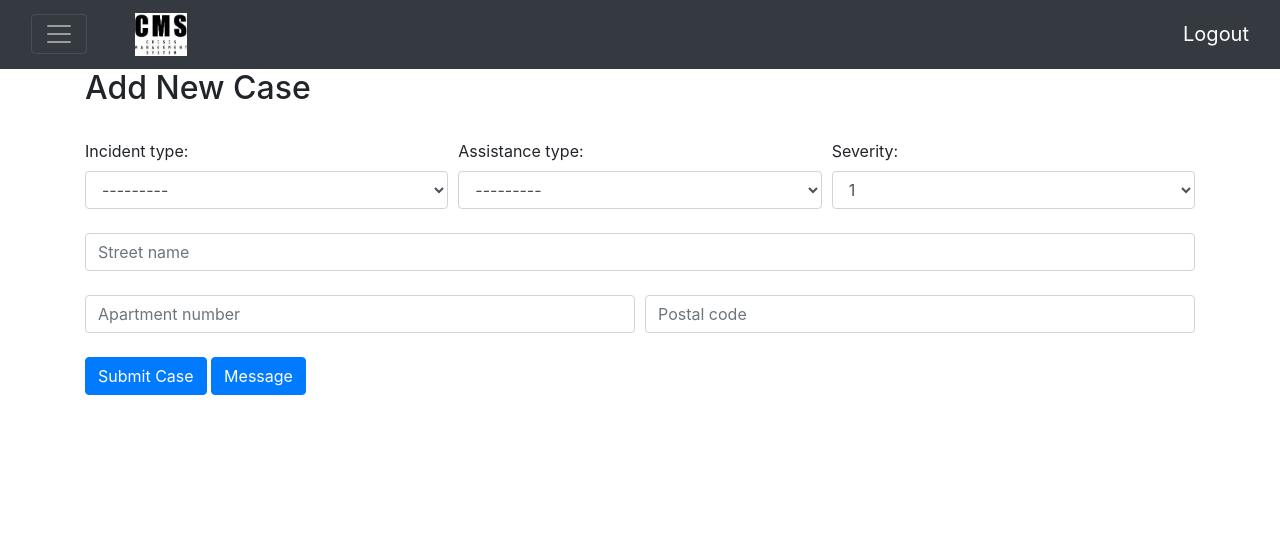
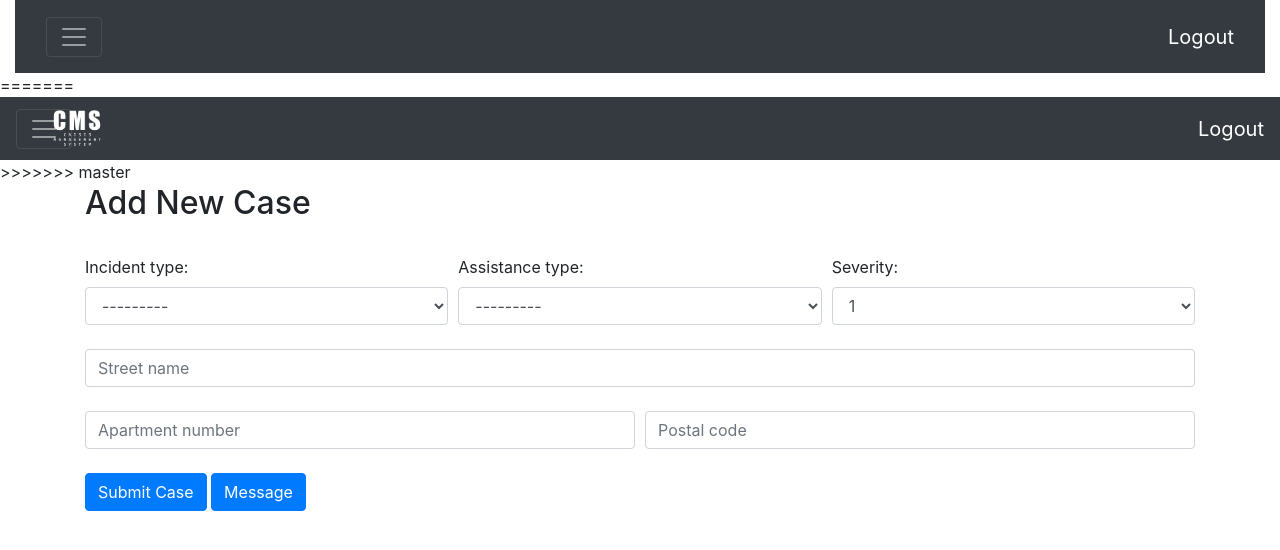
Before and after one commit to ndinhledan/CMS, a Django app: page /cms/create-incident/ in a window 1280 px wide. Shown: the top 550 px of the page. Run offline with Django 3.2, Linux system fonts and the light colour scheme; a user stored in the database is signed in; data comes from the database, SQL or seed files in the repository; some libraries are stand-ins or nearby versions.

Commit message:
Update nav bar.html

```diff
--- a/cms/templates/cms/nav bar.html
+++ b/cms/templates/cms/nav bar.html
@@ -156,3 +156,142 @@
 
 
 		</script>
+
+=======
+	{% load staticfiles %}
+	<link rel="stylesheet" href="{% static 'cms/css/bootstrap.min.css' %}" type='text/css' />
+	<script src="//maxcdn.bootstrapcdn.com/bootstrap/4.1.1/js/bootstrap.min.js"></script>
+	<script src="//cdnjs.cloudflare.com/ajax/libs/jquery/3.2.1/jquery.min.js"></script>
+	<link rel="stylesheet" href="https://use.fontawesome.com/releases/v5.7.2/css/all.css"
+		integrity="sha384-fnmOCqbTlWIlj8LyTjo7mOUStjsKC4pOpQbqyi7RrhN7udi9RwhKkMHpvLbHG9Sr" crossorigin="anonymous">
+</head>
+
+<style>
+	.close {
+		color: #FFFFFF;
+		position: absolute;
+		bottom: 5px;
+		font-size: 25px;
+		margin-left: 45%;
+	}
+
+	.close:hover {
+		color: white;
+	}
+
+	.sidenav {
+		height: 100%;
+		width: 0;
+		position: fixed;
+		z-index: 1;
+		top: 0;
+		left: 0;
+		background-color: #111;
+		overflow-x: hidden;
+		transition: 0.5s;
+		padding-top: 60px;
+	}
+
+	.sidenav a {
+		text-decoration: none;
+		position: relative;
+		font-size: 25px;
+		color: #A3A3A3;
+		display: block;
+		transition: 0.3s;
+		top: -30px;
+		border-bottom: 1px solid;
+		border-bottom-color: #50514F;
+		padding: 10px;
+	}
+
+	.sidenav a:hover {
+		color: #FFFFFF;
+	}
+
+	@media screen and (max-height: 450px) {
+		.sidenav {
+			padding-top: 15px;
+		}
+
+		.sidenav a {
+			font-size: 18px;
+		}
+	}
+
+	h4 {
+		color: #FFFFFF;
+		position: relative;
+		bottom: 55px;
+		text-align: left;
+		border-bottom: 1px solid;
+		border-bottom-color: #50514F;
+		/*top right bottom left*/
+		padding: 10px 10px 10px 3px;
+		font-size: 33px;
+	}
+
+	.dummy {
+		max-height: 0%;
+		position: relative;
+		top: -30px;
+	}
+
+	img {
+		width: 50px;
+		float: left;
+		position: relative;
+		right: 550px;
+	}
+
+	nav a {
+		color: white;
+		font-size: 20px;
+		padding: 0px;
+	}
+
+	nav a:hover {
+		color: #A3A3A3;
+	}
+</style>
+</head>
+
+<body>
+
+	<!--links-->
+	<div id="sidenavid" class="sidenav">
+		<h4>Navigation</h4>
+		<!---comment-->
+		<div class="dummy">
+			<a href="#">View all closed cases</a>
+			<a href="#">View all active cases</a>
+		</div>
+		<button type="button" onclick="closeNav()" class="close" aria-label="close">
+			<i class="fas fa-arrow-left" style="color: white;"></i>
+		</button>
+
+	</div>
+
+	<!--navbar-->
+	<nav class="navbar navbar-dark bg-dark">
+		<button class="navbar-toggler" type="button" data-toggle="collapse" data-target="#navbarToggleExternalContent"
+			aria-controls="navbarToggleExternalContent" aria-expanded="false" aria-label="Toggle navigation">
+			<span class="navbar-toggler-icon" onclick="openNav()"></span>
+		</button>
+		<a class="navbar-brand" href="#">
+			<img src="{% static 'cms/logo white.png' %}">
+		</a>
+
+		<a href="#">Logout</a>
+	</nav>
+
+	<script>
+		function openNav() {
+			document.getElementById("sidenavid").style.width = "250px";
+		}
+
+		function closeNav() {
+			document.getElementById("sidenavid").style.width = "0px";
+		}
+	</script>
+>>>>>>> master
```
